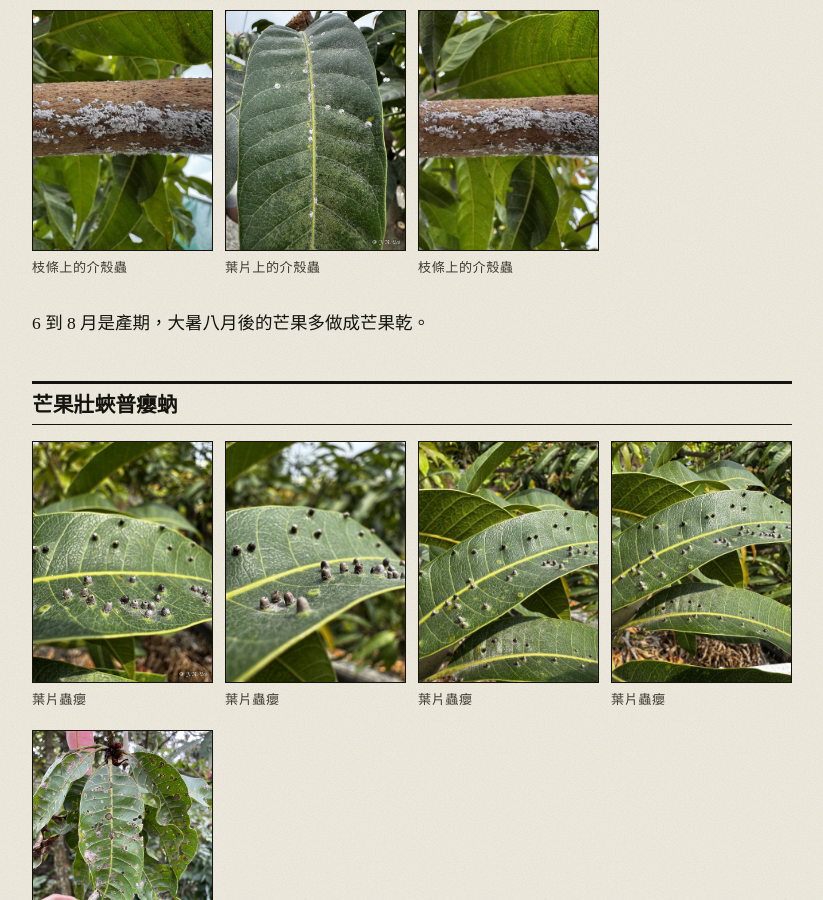
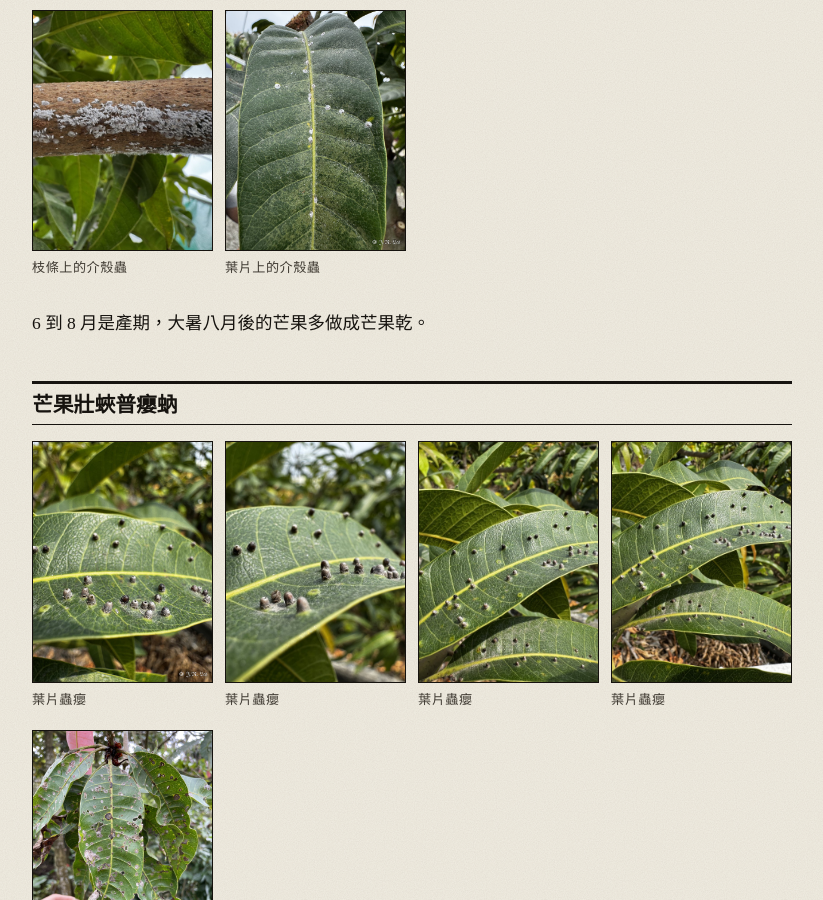
Before and after one commit to laijianren/laijianren.github.io, a Jekyll site: the page built from _cases/2026-03-24-changhua-mango-pests.md, in a window 1280 px wide and 900 px high, scrolled down 1683 px. Shown: the whole window, without its empty margins (228-1051 px from the left). Built offline with Jekyll 4.4.1, drawn with Linux system fonts in a browser that asks for light colours; some web fonts are replaced.

Commit message:
芒果：移除一張介殼蟲照片
Co-Authored-By: Claude Opus 5.5 (1M context) <noreply@anthropic.com>
Claude-Session: https://claude.ai/code/session_01XJGjkT6ynprrpQ61onDbZk

```diff
--- a/_cases/2026-03-24-changhua-mango-pests.md
+++ b/_cases/2026-03-24-changhua-mango-pests.md
@@ -24,7 +24,6 @@ cover_caption: 芒果壯蛺普癭蚋
 <div class="photo-grid">
 <figure class="photo"><img src="/assets/cases/2026-03-24-changhua-mango/05.jpg" alt="枝條上的芒果輪盾介殼蟲"><figcaption>枝條上的介殼蟲</figcaption></figure>
 <figure class="photo"><img src="/assets/cases/2026-03-24-changhua-mango/06.jpg" alt="葉片上的芒果輪盾介殼蟲"><figcaption>葉片上的介殼蟲</figcaption></figure>
-<figure class="photo"><img src="/assets/cases/2026-03-24-changhua-mango/07.jpg" alt="枝條上的芒果輪盾介殼蟲"><figcaption>枝條上的介殼蟲</figcaption></figure>
 </div>
 
 6 到 8 月是產期，大暑八月後的芒果多做成芒果乾。
```
Also changed, not shown: assets/cases/2026-03-24-changhua-mango/07.jpg (deleted).
